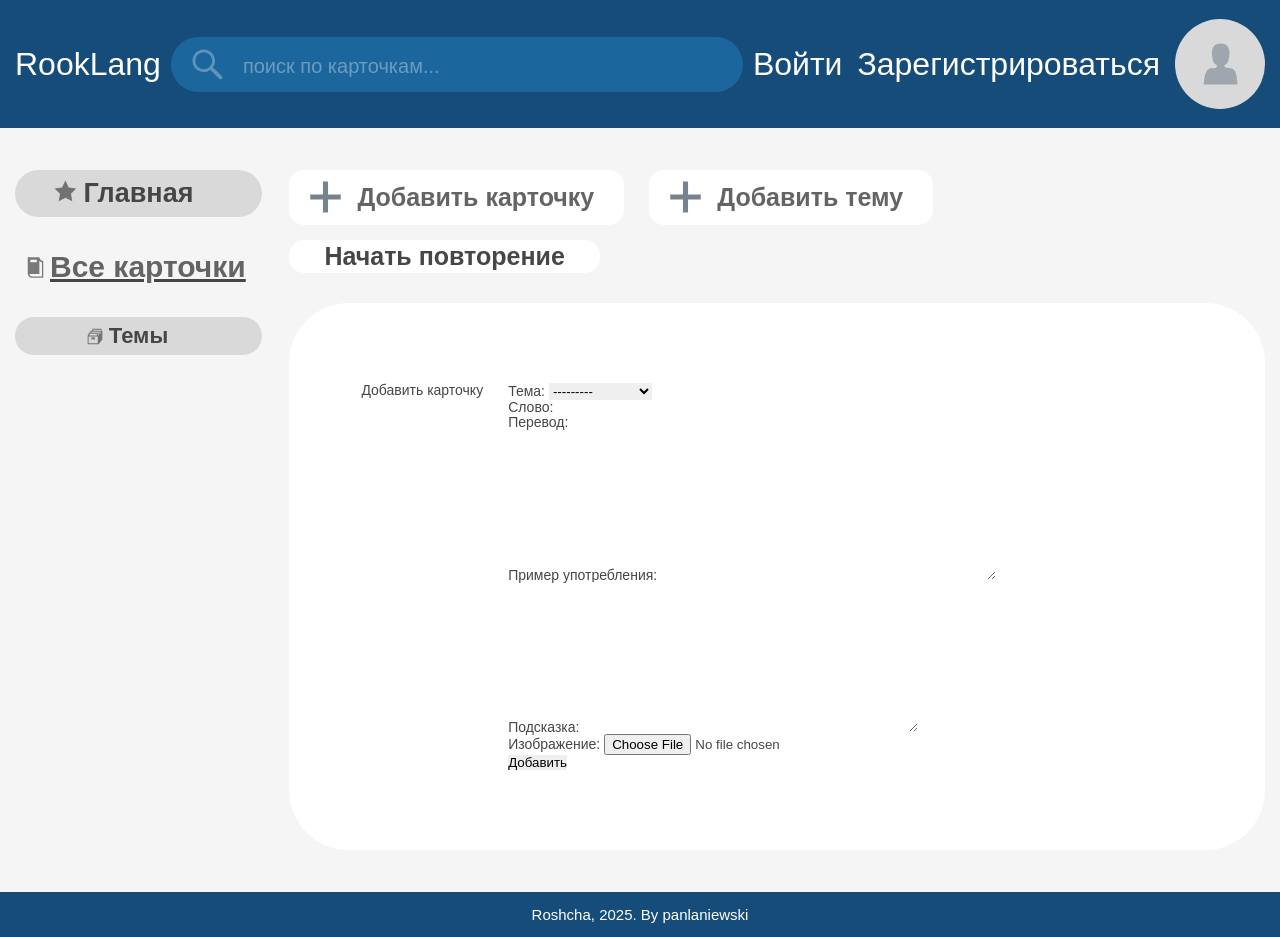
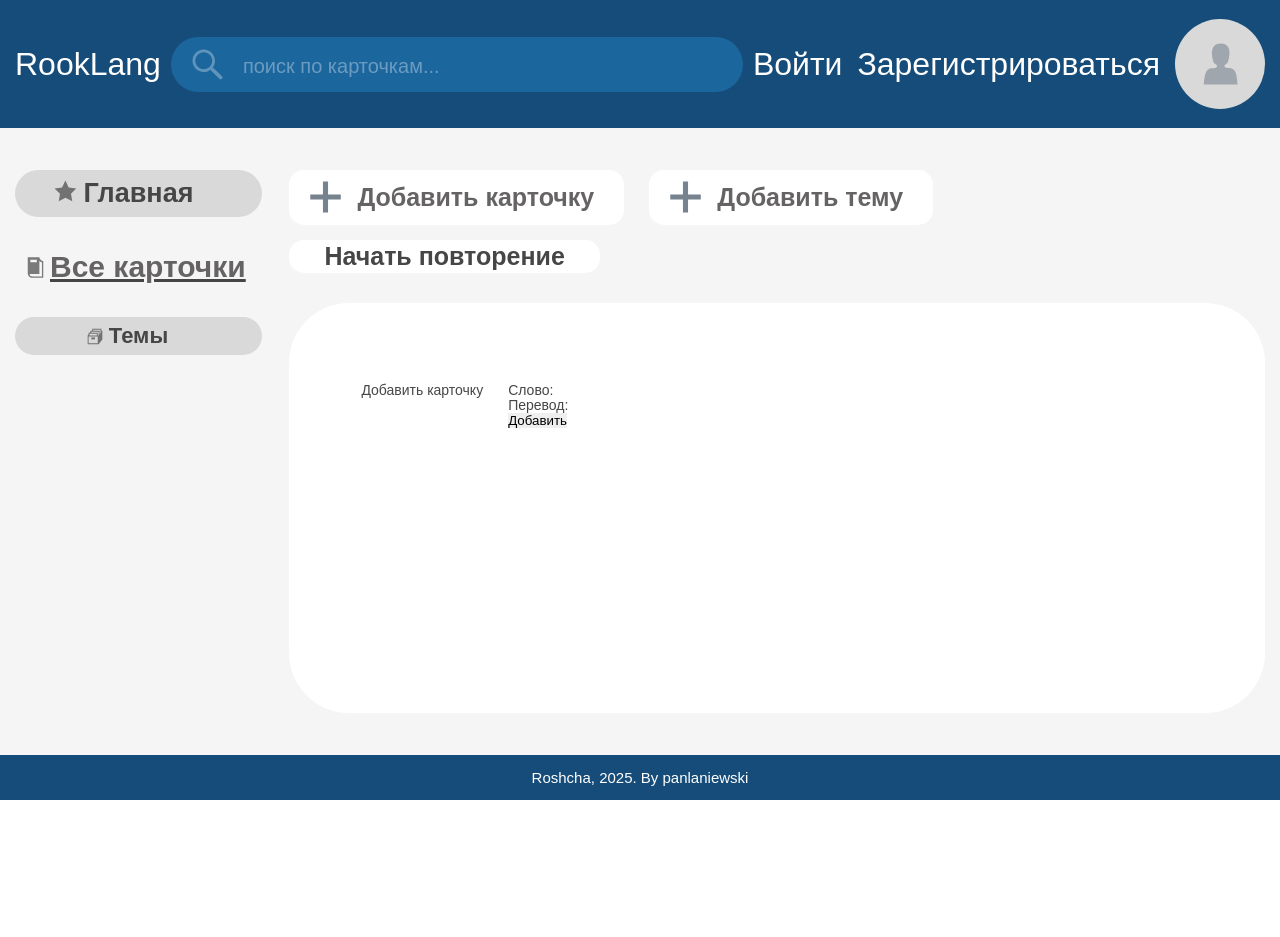
Before and after one commit to panlaniewski/RookLang, a Django app: page /add_flashcards/ in a window 1280 px wide. After the commit the page ends 800 px from the top, so only its background shows below. Run offline with Django 5.2, Linux system fonts and the light colour scheme; data comes from the database, SQL or seed files in the repository; both versions use the stored data as it was after the commit; some web fonts are replaced.

Commit message:
Start deleting

```diff
--- a/flashcards/forms.py
+++ b/flashcards/forms.py
@@ -6,7 +6,13 @@
 class FlashcardForm(ModelForm):
     class Meta:
         model = Flashcard
-        fields = '__all__'
+        fields = ('category', 'word', 'translate',)
+
+        widgets = {
+            'word': forms.TextInput(attrs={'class': 'form-control'}),
+            'translate': forms.TextInput(attrs={'class': 'form-control'}),
+            'category': forms.Select(attrs={'class': 'form-control'}),
+        }
 
 class CategoryForm(ModelForm):
     class Meta:
--- a/flashcards/models.py
+++ b/flashcards/models.py
@@ -3,7 +3,7 @@
 from .utilities import get_timestamp_path
 # -----------------------------------------------------------------------------------------
 class Flashcard(models.Model):
-    category = models.ForeignKey('Category', null = True, on_delete = models.PROTECT, verbose_name = 'Тема')
+    category = models.ForeignKey('Category', null = True, on_delete = models.CASCADE, verbose_name = 'Тема')
     word = models.CharField(max_length = 50, verbose_name = 'Слово')
     translate = models.CharField(max_length = 50, verbose_name = 'Перевод')
     example = models.TextField(null = True, blank = True, verbose_name = 'Пример употребления')
@@ -20,7 +20,7 @@
 
 # -----------------------------------------------------------------------------------------
 class Category(models.Model):
-    user = models.ForeignKey(User, on_delete=models.PROTECT)
+    user = models.ForeignKey(User, on_delete=models.CASCADE)
     name = models.CharField(max_length = 20, db_index = True, verbose_name = "Название")
 
     def __str__(self):
--- a/flashcards/static/flashcards/js/script.js
+++ b/flashcards/static/flashcards/js/script.js
@@ -42,10 +42,11 @@
 flashcardBlocks.forEach(item => {
     item.addEventListener('click', async (event) => {
         event.stopPropagation();
-        const id = item.id;
+        const id = parseInt(item.id);
         const flashcards = await fetchFlashcards();
         if (flashcards) {
-            const flashcardData = flashcards[id - 1];
+            const flashcardData = flashcards.find(flashcard => flashcard.id === id);
+            console.log(flashcardData);
             createFlashcard(flashcardData);
         }
     });
@@ -75,7 +76,6 @@
 
 repeatButton.addEventListener('click', async (event) => {
     event.stopPropagation();
-
     shuffled_flashcards = shuffle(await fetchFlashcards());
     index = 0;
 
--- a/flashcards/templates/flashcards/create_flashcard.html
+++ b/flashcards/templates/flashcards/create_flashcard.html
@@ -6,7 +6,14 @@
 <h1>Добавить карточку</h1>
 <form method="post">
     {% csrf_token %}
-    {{form.as_p}}
+    <div class="form-group">
+        {{ form.word.label_tag }}
+        {{ form.word }}
+    </div>
+    <div class="form-group">
+        {{ form.translate.label_tag }}
+        {{ form.translate }}
+    </div>
     <input type="submit" value="Добавить">
 </form>
 {% endblock %}
--- a/flashcards/templates/flashcards/index.html
+++ b/flashcards/templates/flashcards/index.html
@@ -8,6 +8,7 @@
         <!-- <h3 class="flashcard__translate">{{flashcard.translate}}</h3> -->
         <!-- <p class="flashcard__example">{{flashcard.example}}</p>
         <p class="flashcard__tip">{{flashcard.tip}}</p> -->
+        <button class="delete-card" data-card-id="{{flashcard.id}}">Удалить</button>
     </div>
 {% endfor %}
 <!-- <div class="content-body__flashcard flashcard">
--- a/flashcards/templates/layout/basic.html
+++ b/flashcards/templates/layout/basic.html
@@ -5,7 +5,7 @@
         <meta charset="UTF-8">
         <meta name="viewport" content="width=device-width, initial-scale=1.0">
         <title>{% block title %}Главная{% endblock %}</title>
-        <link rel="stylesheet" href="{% static 'flashcards/css/main.css' %}?v=7">
+        <link rel="stylesheet" href="{% static 'flashcards/css/main.css' %}?v=8">
     </head>
     <body>
         <div class="wrapper">
@@ -110,5 +110,5 @@
             </footer>
         </div>
     </body>
-    <script src="{% static 'flashcards/js/script.js' %}?v=3"></script>
+    <script src="{% static 'flashcards/js/script.js' %}?v=5"></script>
 </html>
--- a/flashcards/urls.py
+++ b/flashcards/urls.py
@@ -6,6 +6,8 @@
     path('', by_user_flashcards, name = 'index'),
     path('get_data/', ajax_flashcards, name='get_data'),
     path('<int:category_id>/', by_category, name = 'by_category'),
+    path('flashcard/<int:pk>/delete/', delete_flashcard, name='delete_flashcard'),
+    path('category/<int:pk>/delete/', delete_category, name='delete_category'),
     path('add_flashcards/', FlashcardCreateView.as_view(), name = 'add_flashcard'),
     path('add_category/', CategoryCreateView.as_view(), name = 'add_category'),
     path('<str:page>/', other_page, name = 'other'),
--- a/flashcards/views.py
+++ b/flashcards/views.py
@@ -1,5 +1,5 @@
 # ------------------------------------------------------------------------------------------------------------
-from django.shortcuts import render
+from django.shortcuts import render, get_object_or_404, redirect
 from django.template import TemplateDoesNotExist
 from django.template.loader import get_template
 from django.http import HttpResponse, Http404, JsonResponse
@@ -49,12 +49,24 @@
     flashcards_data = []
     for flashcard in flashcards:
         flashcards_data.append({
+            'id': flashcard.id,
             'word': flashcard.word,
             'translate': flashcard.translate,
             'example': flashcard.example,
             'tip': flashcard.tip,
         })
     return JsonResponse({'flashcards': flashcards_data})
+# ------------------------------------------------------------------------------------------------------------
+def delete_flashcard(request, pk):
+    flashcard = get_object_or_404(Category, pk=pk)
+    category_id = flashcard.category.id
+    flashcard.delete()
+    return JsonResponse({'status': 'success'})
+
+def delete_category(request, pk):
+    category = get_object_or_404(Category, pk=pk)
+    category.delete()
+    return JsonResponse({'status': 'success'})
 # ------------------------------------------------------------------------------------------------------------
 # ------------------------------------------------------------------------------------------------------------
 class FlashcardCreateView(CreateView):
```
Also changed, not shown: db.sqlite3, flashcards/migrations/0008_alter_category_user.py (added).
